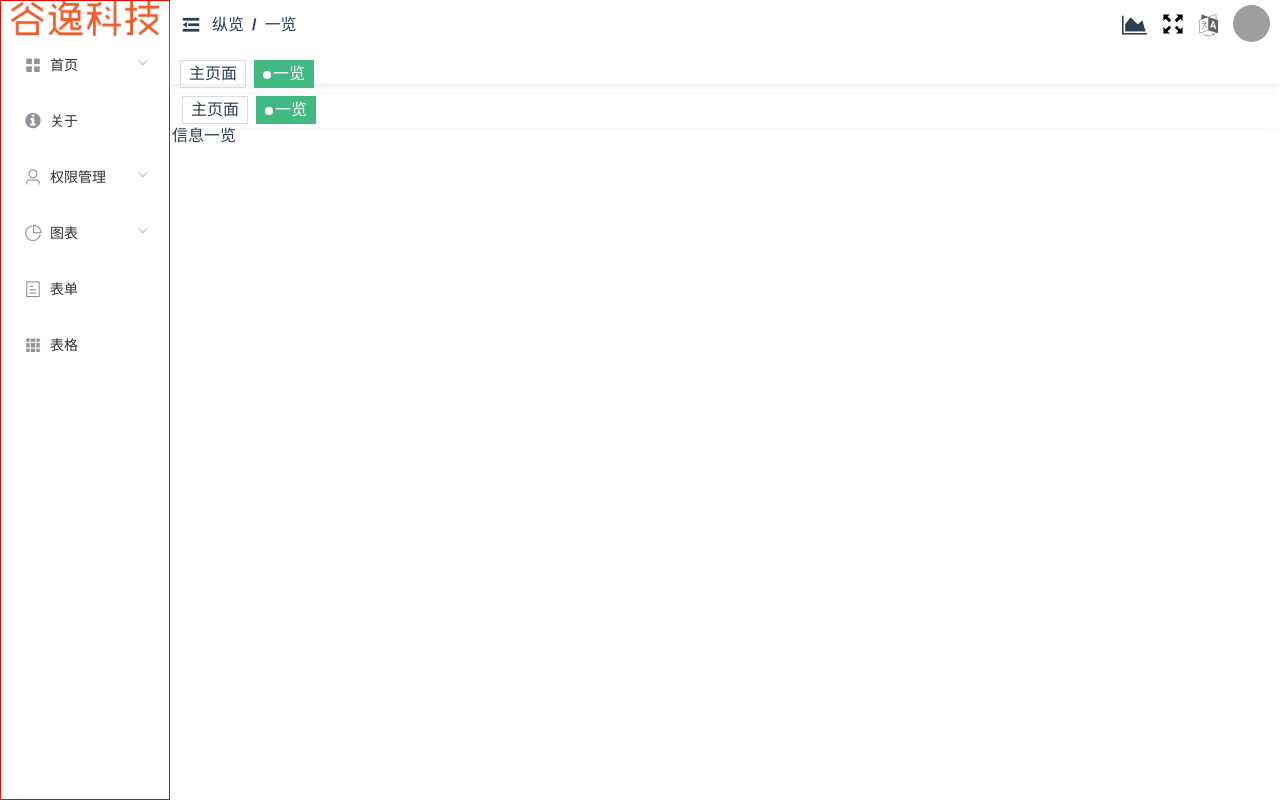
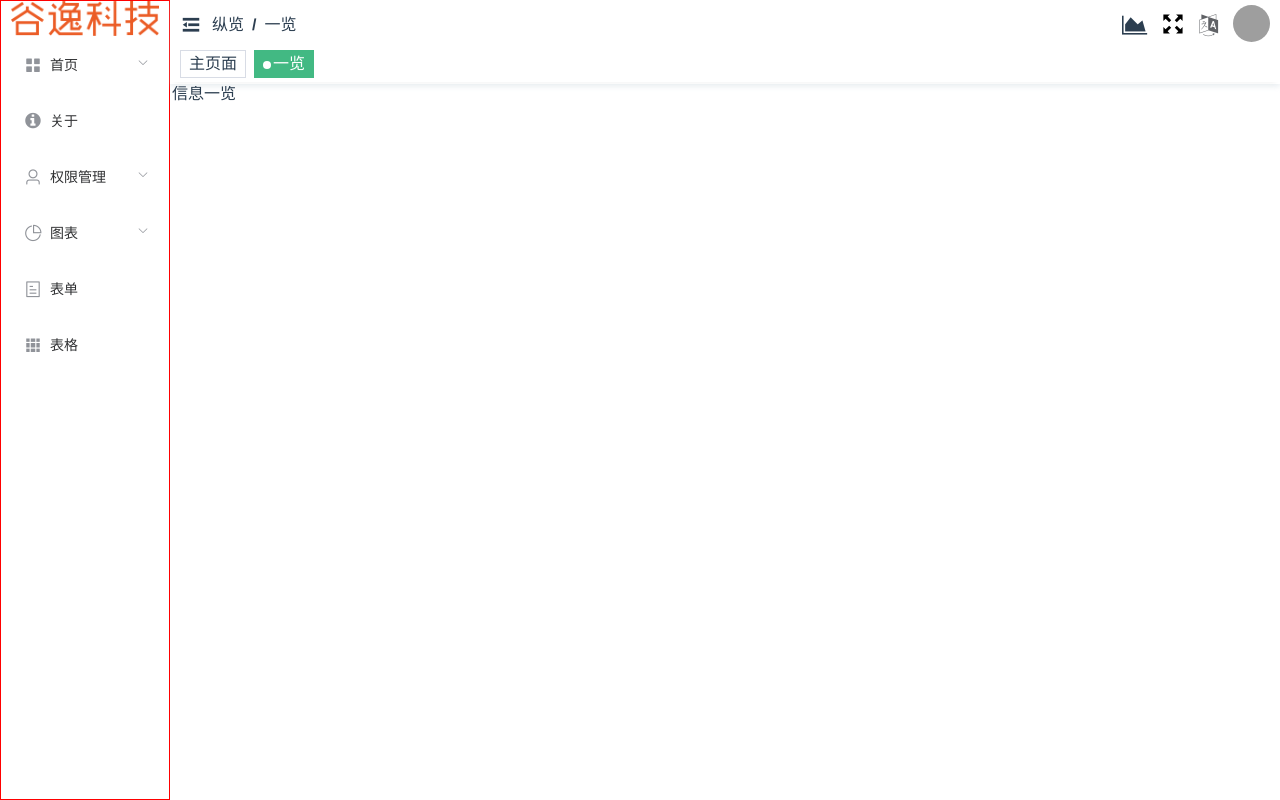
Before and after one commit to TaleCeres/ceres-admin, a Vue app: page /dashboard/index in a window 1280 px wide. Built offline with nearby package versions, Linux system fonts and the light colour scheme; grey boxes are pictures that could not be loaded.

Commit message:
feat:history-tag - 修复

```diff
--- a/src/components/base/HistoryTag.vue
+++ b/src/components/base/HistoryTag.vue
@@ -86,7 +86,6 @@ export default {
 
 <style scoped lang="stylus" rel="stylesheet/stylus">
   .history-tag {
-    margin-top 10px
     width 100%
     height 32px
     line-height 28px
--- a/src/components/layout/default/index.vue
+++ b/src/components/layout/default/index.vue
@@ -7,10 +7,9 @@
       <el-container>
         <el-header class="header" height="84px">
           <NavBar />
-          <HistoryTag />
+          <HistoryTag/>
         </el-header>
         <el-main class="main">
-          <HistoryTag></HistoryTag>
           <AppMain />
         </el-main>
       </el-container>
```
